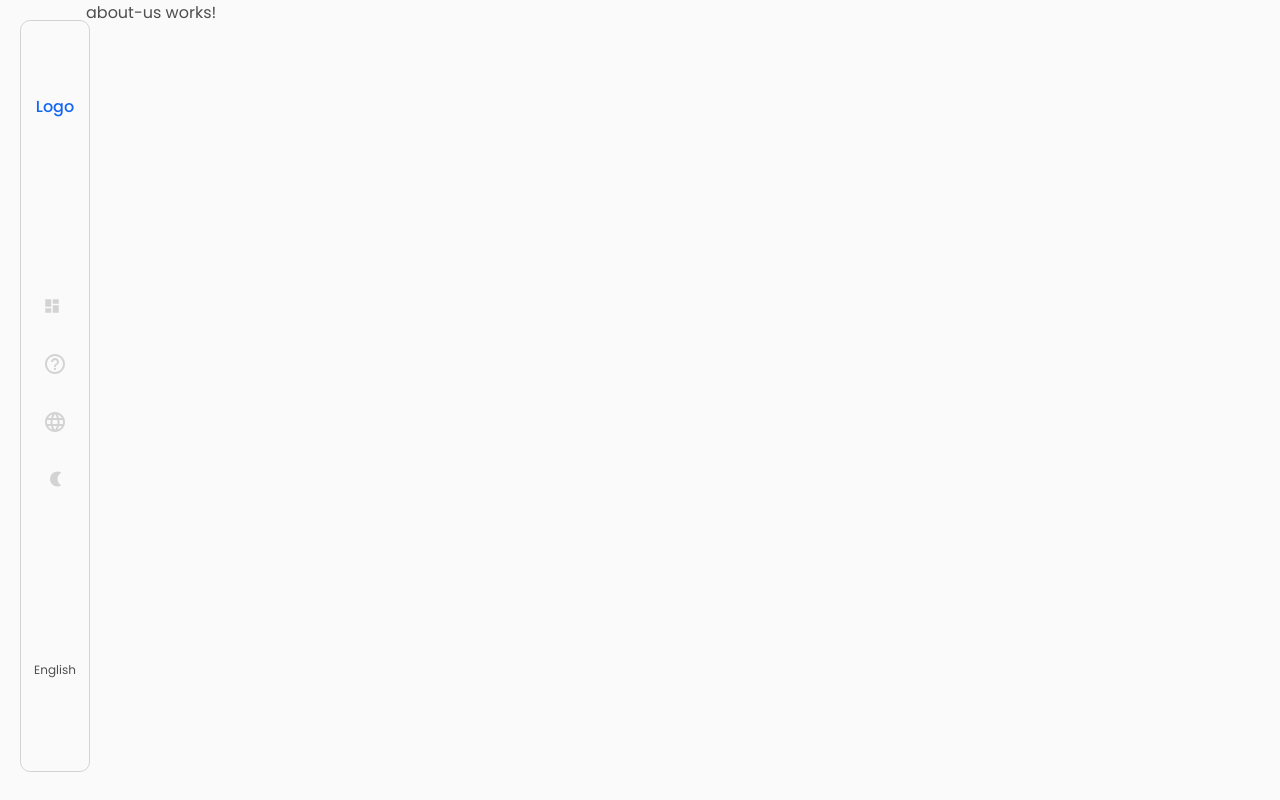
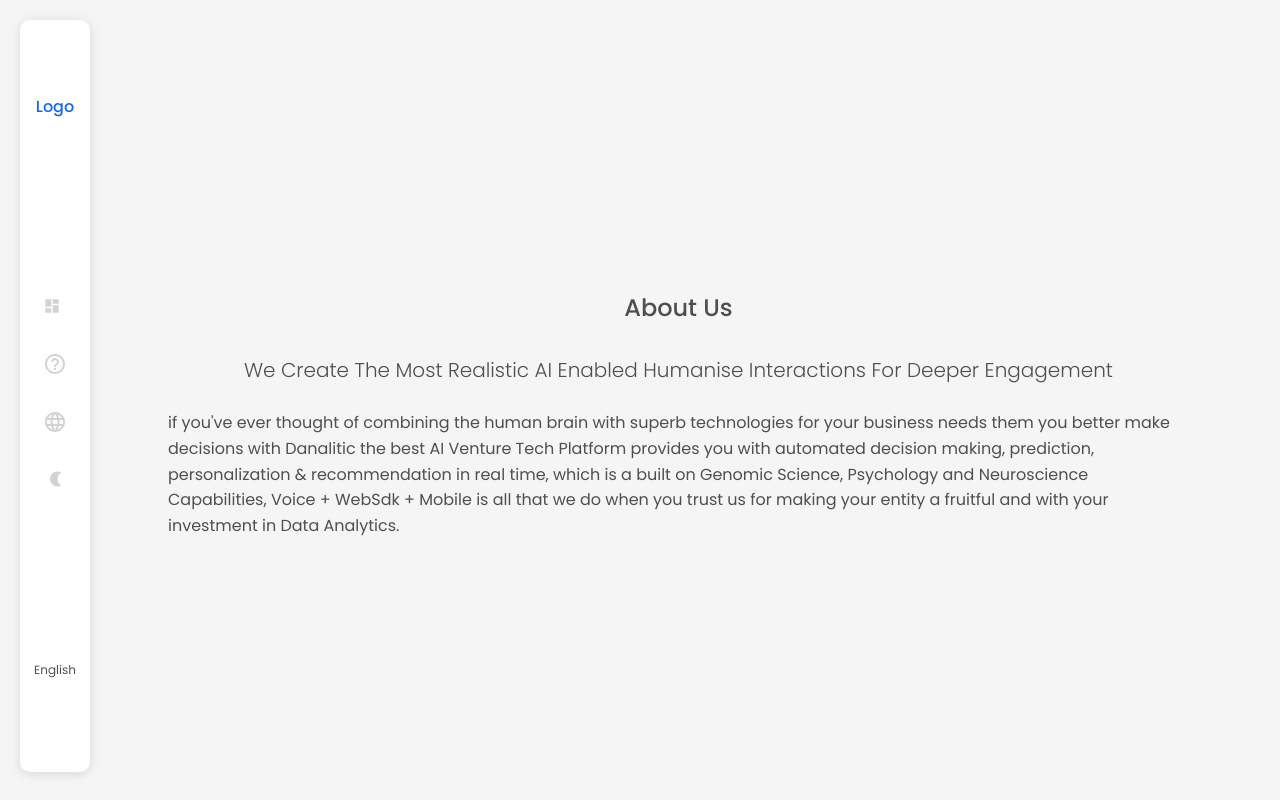
Before and after one commit to sachin-duhan26/bitgrit-community-dashboard, an Angular app: page /about in a window 1280 px wide. Built offline with nearby package versions, Linux system fonts and the light colour scheme.

Commit message:
updating UI and look

```diff
--- a/src/app/app.component.ts
+++ b/src/app/app.component.ts
@@ -2,8 +2,8 @@ import { Component } from '@angular/core';
 
 @Component({
   selector: 'app-root',
-  templateUrl: './app.component.html',
-  styleUrls: ['./app.component.css']
+  templateUrl: './app.component.html'
 })
+
 export class AppComponent {
 }
--- a/src/app/component/about-us/about-us.component.html
+++ b/src/app/component/about-us/about-us.component.html
@@ -1 +1,5 @@
-<p>about-us works!</p>
+<div class="container d-flex flex-column align-items-center justify-content-center my-4" style="height:100%">
+    <h4>{{about_us.heading}}</h4>
+    <p class="lead my-4">{{about_us.sub_heading}}</p>
+    <p class="px-4">{{about_us.description}}</p>
+</div>
--- a/src/app/component/about-us/about-us.component.ts
+++ b/src/app/component/about-us/about-us.component.ts
@@ -7,6 +7,14 @@ import { Component, OnInit } from '@angular/core';
 })
 
 export class AboutUsComponent implements OnInit {
-    ngOnInit() {
-    }
+    ngOnInit() { }
+    about_us: { heading: string, sub_heading: string, description: string } = {
+        description: `if you've ever thought of combining the human brain with superb technologies for your business needs them you
+            better make decisions with Danalitic the best AI Venture Tech Platform provides you with automated decision making, prediction,
+            personalization & recommendation in real time, which is a built on Genomic Science, Psychology and Neuroscience Capabilities,
+            Voice + WebSdk + Mobile is all that we do when you trust us for making your entity a fruitful and with your investment in
+            Data Analytics.`,
+        sub_heading: 'We Create The Most Realistic AI Enabled Humanise Interactions For Deeper Engagement',
+        heading: 'About Us'
+    };
 }
--- a/src/app/component/covid-report-cards/covid-report-cards.component.css
+++ b/src/app/component/covid-report-cards/covid-report-cards.component.css
@@ -0,0 +1,3 @@
+.rounded {
+    border-radius: 10px;
+}
--- a/src/app/component/covid-report-cards/covid-report-cards.component.html
+++ b/src/app/component/covid-report-cards/covid-report-cards.component.html
@@ -1,6 +1,6 @@
 <div class="d-flex justify-content-between my-3 flex-sm-column flex-lg-row">
-    <div *ngFor="let item of header_cards" (click)="card_navigator(item.title)" class="d-flex flex-column justify-content-between align-items-center rounded border p-4 py-2 my-sm-2 pointer" [class.shadow]="item.active">
-        <h6>{{item.title | titlecase}}</h6>
+    <div *ngFor="let item of header_cards" (click)="card_navigator(item.title)" class="d-flex flex-column bg-white justify-content-between align-items-center rounded p-4 py-2 my-sm-2 pointer" [class.shadow]="item.active">
+        <h6 class="pt-3">{{item.title | titlecase}}</h6>
         <p class="small-font-size">{{item.value}}</p>
     </div>
 </div>
--- a/src/app/component/header/header.component.css
+++ b/src/app/component/header/header.component.css
@@ -10,17 +10,24 @@
     top: 20px;
     left: 20px;
     min-height: 94%;
-    border: solid 1px #D3D3D3;
     border-radius: 10px;
     transition: all 0.3s;
+    box-shadow: 0 2px 10px rgba(56, 40, 40, 0.1), 0 1px 20px rgba(0, 0, 0, 0.05);
 }
 
-@media (max-width: 768px) {
-    #sidebar {
-        margin-left: -100px;
-    }
-    #sidebar.active {
-        margin-left: 0;
+#content {
+    margin-left: 10%;
+    border-radius: 10px;
+    margin-right: 4%;
+    width: 100%;
+    min-height: 94vh;
+    margin-bottom: 3vh;
+    margin-top: 3vh;
+}
+
+@media (max-width: 1048px) {
+    #content {
+        margin-left: 14%;
     }
 }
 
@@ -28,15 +35,14 @@
     #sidebar {
         margin-left: -100px;
     }
+    #content {
+        margin-left: 4%;
+    }
     #sidebar.active {
         margin-left: 0;
     }
 }
 
-.small-font-size {
-    font-size: 12px;
-}
-
 .theme-icon {
     transform: rotateY(180deg);
 }
--- a/src/app/component/header/header.component.html
+++ b/src/app/component/header/header.component.html
@@ -1,6 +1,6 @@
 <div class="wrapper">
     <!-- Sidebar -->
-    <nav id="sidebar" class="d-flex flex-column justify-content-around align-items-center">
+    <nav id="sidebar" class="d-flex flex-column justify-content-around align-items-center bg-white">
         <h6><a routerLink="/">Logo</a></h6>
         <div>
             <div *ngFor="let item of icons" class="py-3">
@@ -16,7 +16,7 @@
         <p class="small-font-size">{{language | titlecase}}</p>
     </nav>
     <!-- Page Content -->
-    <div id="content" class="container">
+    <div id="content">
         <router-outlet></router-outlet>
     </div>
 </div>
--- a/src/app/component/settings/settings.component.html
+++ b/src/app/component/settings/settings.component.html
@@ -1 +1,5 @@
-<p>settings works!</p>
+<div class="d-flex align-items-center justify-content-center my-4" style="height: 100%;">
+    <button *ngFor="let item of supported_languages" class="btn btn-link" [class.btn-primary]="active_langauge == item.title">
+        {{item.title | titlecase}}
+    </button>
+</div>
--- a/src/app/component/settings/settings.component.ts
+++ b/src/app/component/settings/settings.component.ts
@@ -7,6 +7,16 @@ import { Component, OnInit } from '@angular/core';
 })
 
 export class SettingsComponent implements OnInit {
-    ngOnInit() {
+    ngOnInit() { }
+    active_langauge: string = "English";
+    supported_languages: Array<{ title: string}> = [
+        { title: "English" },
+        { title: "Hindi" },
+        { title: "Gujrati" },
+        { title: "Marathi" },
+    ]
+
+    update_language(title: string): void {
+        // backend api call!
     }
 }
--- a/src/index.html
+++ b/src/index.html
@@ -3,7 +3,7 @@
 
 <head>
     <meta charset="utf-8">
-    <title>Bitgrit Covid Dashboard</title>
+    <title>Bitgrit COVID-19 Dashboard</title>
     <base href="/">
     <meta name="viewport" content="width=device-width, initial-scale=1">
     <link rel="icon" type="image/x-icon" href="favicon.ico">
--- a/src/styles.css
+++ b/src/styles.css
@@ -4,9 +4,13 @@
 @import "https://fonts.googleapis.com/css?family=Poppins:300,400,500,600,700";
 body {
     font-family: 'Poppins', sans-serif;
-    background: #fafafa;
+    background: #f5f5f5;
     scroll-behavior: smooth;
     overflow-x: hidden;
+}
+
+.rounded {
+    border-radius: 10px;
 }
 
 ::-webkit-scrollbar {
@@ -28,3 +32,7 @@ body {
 .pointer {
     cursor: pointer;
 }
+
+.small-font-size {
+    font-size: 12px;
+}
```
Also changed, not shown: src/app/app.component.css (deleted).
